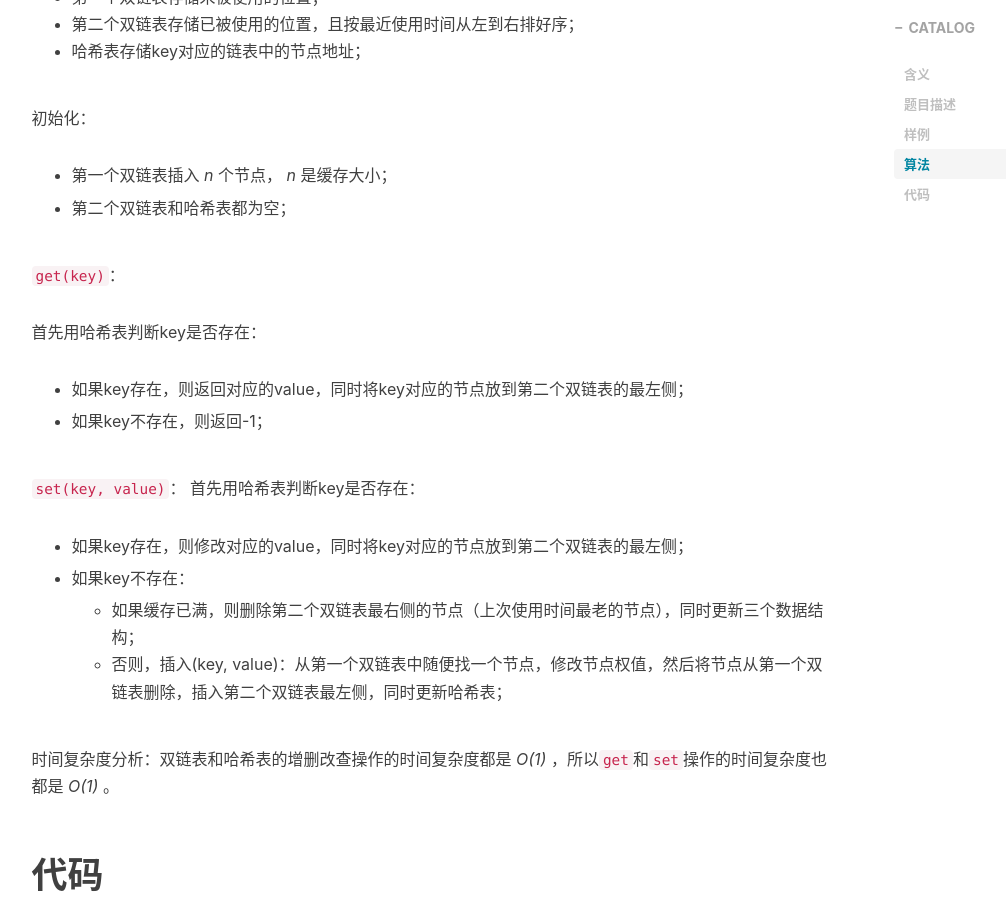
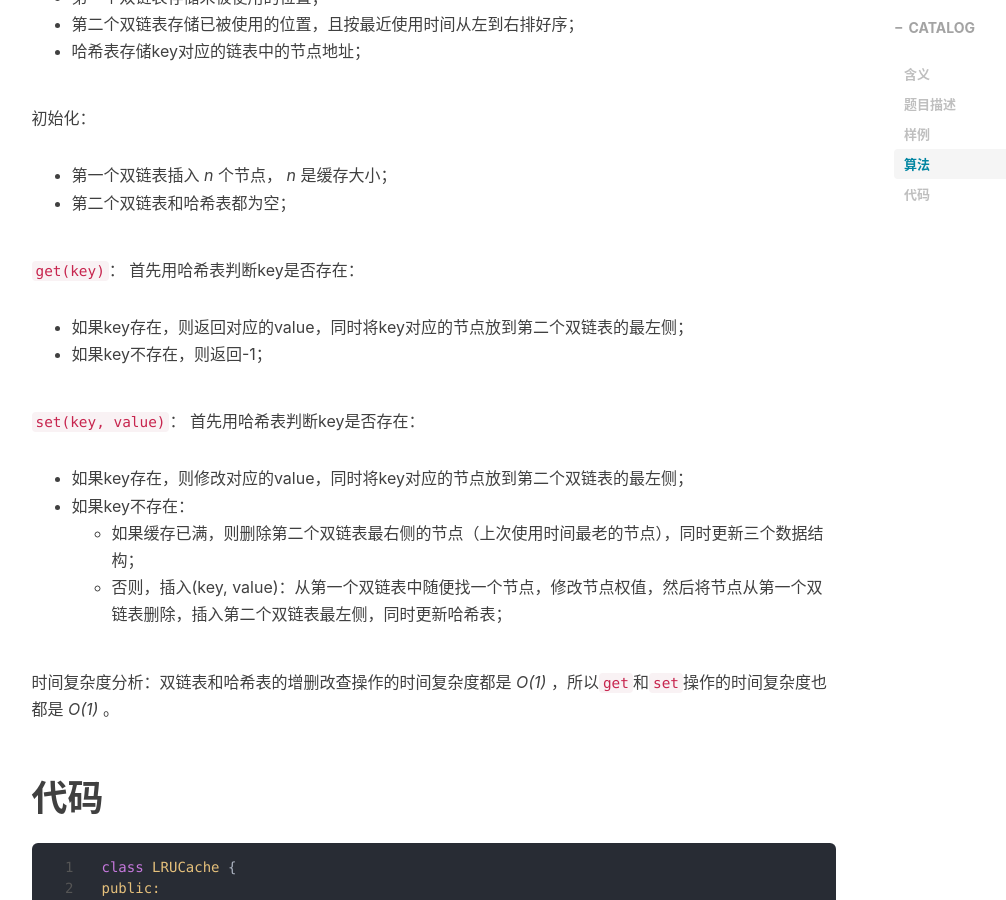
Before and after one commit to ma-nual/ma-nual.github.io, a Jekyll site: the page built from _posts/2021-1-9-LRU缓存.md, in a window 1280 px wide and 900 px high, scrolled down 1700 px. Shown: the whole window, without its empty margins (136-1142 px from the left). Built offline with Jekyll 4.4.1, drawn with Linux system fonts in a browser that asks for light colours; nearby versions of some CDN libraries; comment, search, counter and statistics services are not loaded.

Commit message:
first commit

```diff
--- a/_posts/2021-1-9-LRU缓存.md
+++ b/_posts/2021-1-9-LRU缓存.md
@@ -46,32 +46,28 @@ cache.get(4);       // 返回 4
 
 使用两个双链表和一个哈希表：
 
-- 第一个双链表存储未被使用的位置；
-- 第二个双链表存储已被使用的位置，且按最近使用时间从左到右排好序；
-- 哈希表存储key对应的链表中的节点地址；
+* 第一个双链表存储未被使用的位置；
+* 第二个双链表存储已被使用的位置，且按最近使用时间从左到右排好序；
+* 哈希表存储key对应的链表中的节点地址；
 
 初始化：
 
-- 第一个双链表插入 *n* 个节点， *n* 是缓存大小；
-
-- 第二个双链表和哈希表都为空；
+* 第一个双链表插入 *n* 个节点， *n* 是缓存大小；
+* 第二个双链表和哈希表都为空；
 
 `get(key)`：
-
 首先用哈希表判断key是否存在：
 
-- 如果key存在，则返回对应的value，同时将key对应的节点放到第二个双链表的最左侧；
-
-- 如果key不存在，则返回-1；
+* 如果key存在，则返回对应的value，同时将key对应的节点放到第二个双链表的最左侧；
+* 如果key不存在，则返回-1；
 
 `set(key, value)`：
 首先用哈希表判断key是否存在：
 
-- 如果key存在，则修改对应的value，同时将key对应的节点放到第二个双链表的最左侧；
-
-- 如果key不存在：
-  - 如果缓存已满，则删除第二个双链表最右侧的节点（上次使用时间最老的节点），同时更新三个数据结构；
-  - 否则，插入(key, value)：从第一个双链表中随便找一个节点，修改节点权值，然后将节点从第一个双链表删除，插入第二个双链表最左侧，同时更新哈希表；
+* 如果key存在，则修改对应的value，同时将key对应的节点放到第二个双链表的最左侧；
+* 如果key不存在：
+  * 如果缓存已满，则删除第二个双链表最右侧的节点（上次使用时间最老的节点），同时更新三个数据结构；
+  * 否则，插入(key, value)：从第一个双链表中随便找一个节点，修改节点权值，然后将节点从第一个双链表删除，插入第二个双链表最左侧，同时更新哈希表；
 
 时间复杂度分析：双链表和哈希表的增删改查操作的时间复杂度都是 *O(1)* ，所以`get`和`set`操作的时间复杂度也都是 *O(1)* 。
 
```
